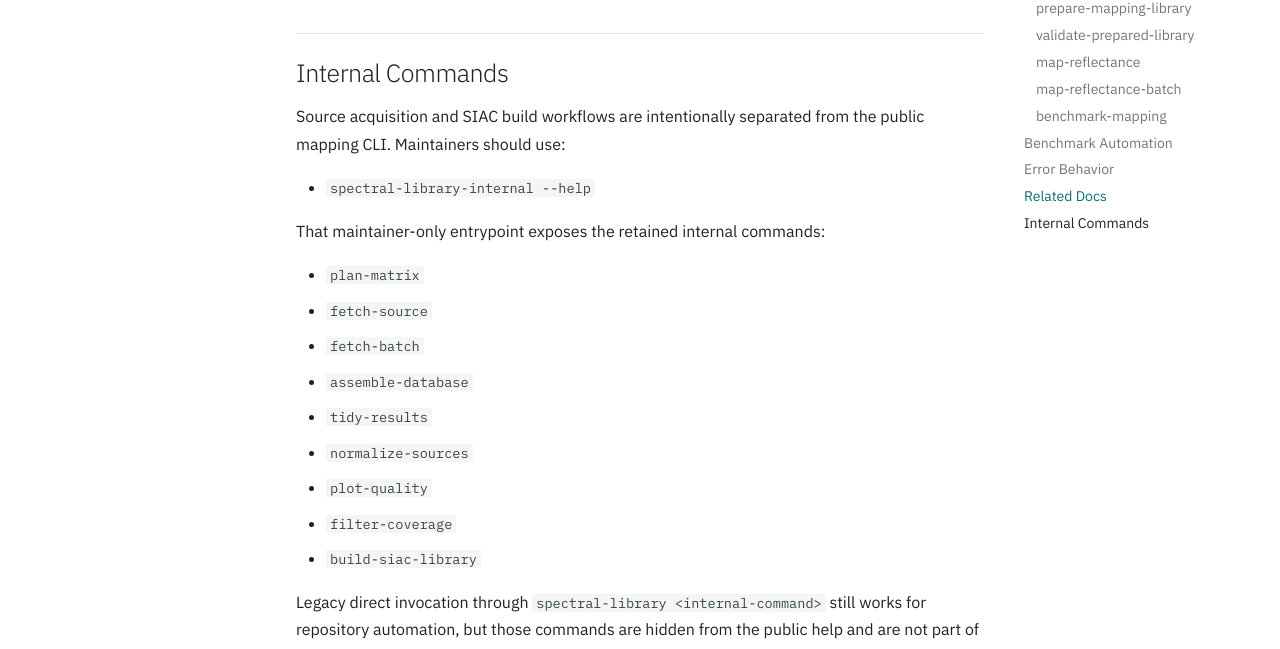
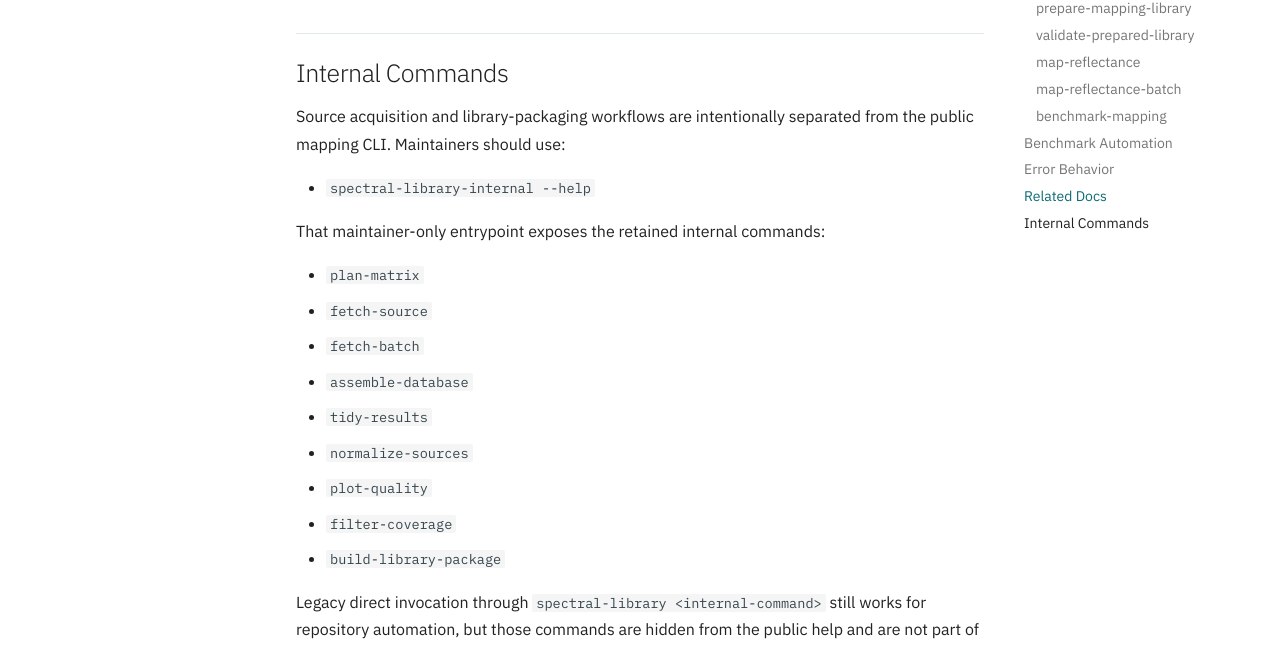
Before and after one commit to MarcYin/spectral_library, an MkDocs documentation site: the page built from docs/cli_reference.md, in a window 1280 px wide and 900 px high, scrolled down 8401 px. Shown: the part 154-803 px from the top of the window. Built offline with MkDocs 1.6.1 and Material for MkDocs 9.7.7, drawn with Linux system fonts in a browser that asks for light colours; comment, search, counter and statistics services are not loaded.

Commit message:
docs: rename retained package-build workflow references
Update the maintainer docs and the retained full rebuild helper to use the build-library-package internal command name so the written workflow matches the current internal CLI surface.

```diff
--- a/docs/cli_reference.md
+++ b/docs/cli_reference.md
@@ -279,7 +279,7 @@ Level values:
 
 ## Internal Commands
 
-Source acquisition and SIAC build workflows are intentionally separated from
+Source acquisition and library-packaging workflows are intentionally separated from
 the public mapping CLI. Maintainers should use:
 
 - `spectral-library-internal --help`
@@ -294,7 +294,7 @@ That maintainer-only entrypoint exposes the retained internal commands:
 - `normalize-sources`
 - `plot-quality`
 - `filter-coverage`
-- `build-siac-library`
+- `build-library-package`
 
 Legacy direct invocation through `spectral-library <internal-command>` still
 works for repository automation, but those commands are hidden from the public
```
Also changed, not shown: docs/internal_build_pipeline.md (+2 -2 lines), 1 other file.
